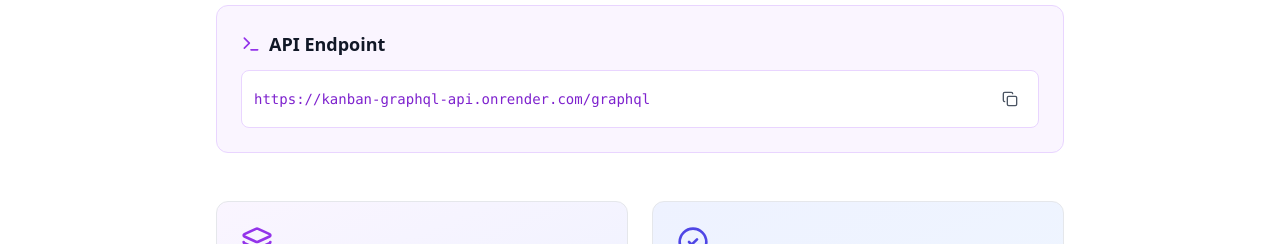
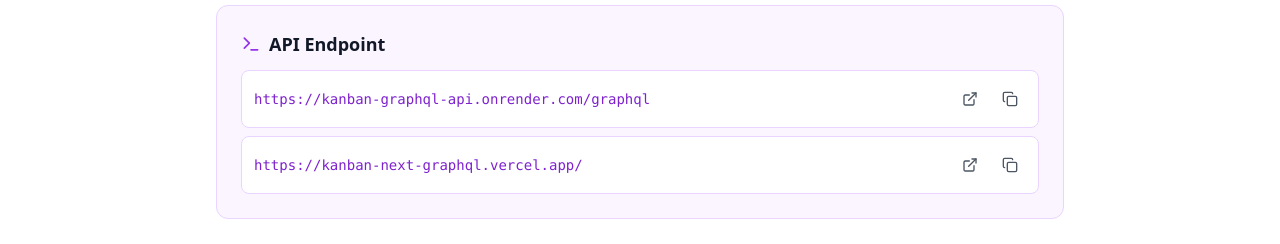
Before and after one commit to atmoroz/kanban-graphql-document-platform, a Next.js app: page / in a window 1280 px wide. Shown: the part 532-776 px from the top of the page. Built offline with nearby package versions, Linux system fonts and the light colour scheme; no server answers.

Commit message:
added new link for example

```diff
--- a/components/sections/overview-section.tsx
+++ b/components/sections/overview-section.tsx
@@ -1,8 +1,9 @@
 'use client';
 
-import { Check, CheckCircle2, Copy, Layers, Terminal, Zap } from 'lucide-react';
+import { Check, CheckCircle2, Copy, ExternalLink, Layers, Terminal, Zap } from 'lucide-react';
 import { useState } from 'react';
 
+import { onEndpointClick } from '@/lib/analytics';
 import { useLocale } from '@/components/providers/locale-provider';
 import { PageSection } from '@/components/ui/page-section';
 import { overviewContent } from '@/lib/content/overview';
@@ -12,12 +13,13 @@
   const { locale } = useLocale();
   const content = overviewContent[locale];
   const serviceContent = uiContent[locale];
-  const [copied, setCopied] = useState(false);
+  const [copiedEndpoint, setCopiedEndpoint] = useState<string | null>(null);
 
-  const handleCopy = async () => {
-    await navigator.clipboard.writeText(content.endpoint);
-    setCopied(true);
-    setTimeout(() => setCopied(false), 2000);
+  const handleCopy = async (endpoint: string, target: 'api' | 'example') => {
+    await navigator.clipboard.writeText(endpoint);
+    onEndpointClick(target, 'copy');
+    setCopiedEndpoint(endpoint);
+    setTimeout(() => setCopiedEndpoint(null), 2000);
   };
 
   return (
@@ -40,20 +42,40 @@
           <Terminal className="h-5 w-5 text-purple-600 dark:text-purple-400" aria-hidden="true" />
           <h3 className="text-lg font-semibold text-gray-900 dark:text-gray-100">{content.endpointLabel}</h3>
         </div>
-        <div className="flex items-center gap-2 rounded-lg border border-purple-200 bg-white p-3 dark:border-purple-700 dark:bg-gray-900">
-          <code className="flex-1 text-sm text-purple-700 dark:text-purple-300">{content.endpoint}</code>
+        <div className="space-y-2">
+          {[
+            { url: content.endpoint, target: 'api' as const },
+            { url: content.apiExampleUrl, target: 'example' as const },
+          ].map(({ url, target }) => (
+            <div
+              key={url}
+              className="flex items-center gap-2 rounded-lg border border-purple-200 bg-white p-3 dark:border-purple-700 dark:bg-gray-900"
+            >
+              <code className="flex-1 text-sm text-purple-700 dark:text-purple-300">{url}</code>
+              <a
+                href={url}
+                target="_blank"
+                rel="noopener noreferrer"
+                className="rounded p-2 transition-colors hover:bg-purple-100 dark:hover:bg-purple-900/50"
+                aria-label={serviceContent.overview.openEndpointAriaLabel}
+                onClick={() => onEndpointClick(target, 'open')}
+              >
+                <ExternalLink className="h-4 w-4 text-gray-600 dark:text-gray-400" aria-hidden="true" />
+              </a>
               <button
                 type="button"
-            onClick={handleCopy}
+                onClick={() => handleCopy(url, target)}
                 className="rounded p-2 transition-colors hover:bg-purple-100 dark:hover:bg-purple-900/50"
                 aria-label={serviceContent.overview.copyEndpointAriaLabel}
               >
-            {copied ? (
+                {copiedEndpoint === url ? (
                   <Check className="h-4 w-4 text-green-600 dark:text-green-400" aria-hidden="true" />
                 ) : (
                   <Copy className="h-4 w-4 text-gray-600 dark:text-gray-400" aria-hidden="true" />
                 )}
               </button>
+            </div>
+          ))}
         </div>
       </div>
 
--- a/lib/analytics/index.ts
+++ b/lib/analytics/index.ts
@@ -4,7 +4,9 @@
 };
 
 export type NavTarget = 'overview' | 'api' | 'about';
-export type ExternalDestination = 'linkedin' | 'telegram' | 'github' | 'api';
+export type ExternalDestination = 'linkedin' | 'telegram' | 'github' | 'api' | 'example';
+export type EndpointTarget = 'api' | 'example';
+export type EndpointAction = 'open' | 'copy';
 
 export const ANALYTICS_EVENTS = {
   navOverviewClick: 'nav_overview_click',
@@ -12,6 +14,7 @@
   navAboutClick: 'nav_about_click',
   externalLinkClick: 'external_link_click',
   feedbackClick: 'feedback_click',
+  endpointClick: 'endpoint_click',
 } as const;
 
 export interface AnalyticsAdapter {
@@ -63,3 +66,10 @@
 export function onFeedbackClick(): void {
   trackEvent({ name: ANALYTICS_EVENTS.feedbackClick });
 }
+
+export function onEndpointClick(target: EndpointTarget, action: EndpointAction): void {
+  trackEvent({
+    name: ANALYTICS_EVENTS.endpointClick,
+    properties: { target, action },
+  });
+}
--- a/lib/content/overview.ts
+++ b/lib/content/overview.ts
@@ -7,6 +7,7 @@
   description: string;
   endpointLabel: string;
   endpoint: string;
+  apiExampleUrl: string;
   primaryCardTitle: string;
   primaryCardDescription: string;
   secondaryCardTitle: string;
@@ -24,6 +25,7 @@
     description: translations.en.overview.description,
     endpointLabel: 'API Endpoint',
     endpoint: 'https://kanban-graphql-api.onrender.com/graphql',
+    apiExampleUrl: 'https://kanban-next-graphql.vercel.app/',
     primaryCardTitle: 'Full-Featured Kanban System',
     primaryCardDescription:
       'Complete implementation with boards, columns, tasks, labels, members, and real-time updates.',
@@ -41,6 +43,7 @@
     description: translations.ua.overview.description,
     endpointLabel: 'API Endpoint',
     endpoint: 'https://kanban-graphql-api.onrender.com/graphql',
+    apiExampleUrl: 'https://kanban-next-graphql.vercel.app/',
     primaryCardTitle: 'Повноцінна Kanban-система',
     primaryCardDescription:
       'Повна реалізація з дошками, колонками, задачами, мітками, учасниками та realtime-оновленнями.',
--- a/lib/content/translations.ts
+++ b/lib/content/translations.ts
@@ -58,6 +58,7 @@
         'Фільтрацію, сортування та пошук',
         'Ролі та доступи',
         'Realtime-логіку (subscriptions)',
+        'Оптимістичні UI-оновлення через Apollo Client',
         'Типові патерни SaaS-продуктів',
       ],
       useCases: `API можна використовувати для:`,
--- a/lib/content/ui.ts
+++ b/lib/content/ui.ts
@@ -9,6 +9,7 @@
   };
   overview: {
     copyEndpointAriaLabel: string;
+    openEndpointAriaLabel: string;
   };
   api: {
     mobileSectionSelectAriaLabel: string;
@@ -31,6 +32,7 @@
     },
     overview: {
       copyEndpointAriaLabel: 'Copy endpoint',
+      openEndpointAriaLabel: 'Open endpoint in new tab',
     },
     api: {
       mobileSectionSelectAriaLabel: 'Select API section',
@@ -51,6 +53,7 @@
     },
     overview: {
       copyEndpointAriaLabel: 'Скопіювати endpoint',
+      openEndpointAriaLabel: 'Відкрити endpoint у новій вкладці',
     },
     api: {
       mobileSectionSelectAriaLabel: 'Обрати секцію API',
```
Also changed, not shown: lib/content/api-docs.ts (+20 -0 lines), 2 other files (tests, documents, lock files or other folders). Lines whose indentation alone changed are shown as unchanged.
